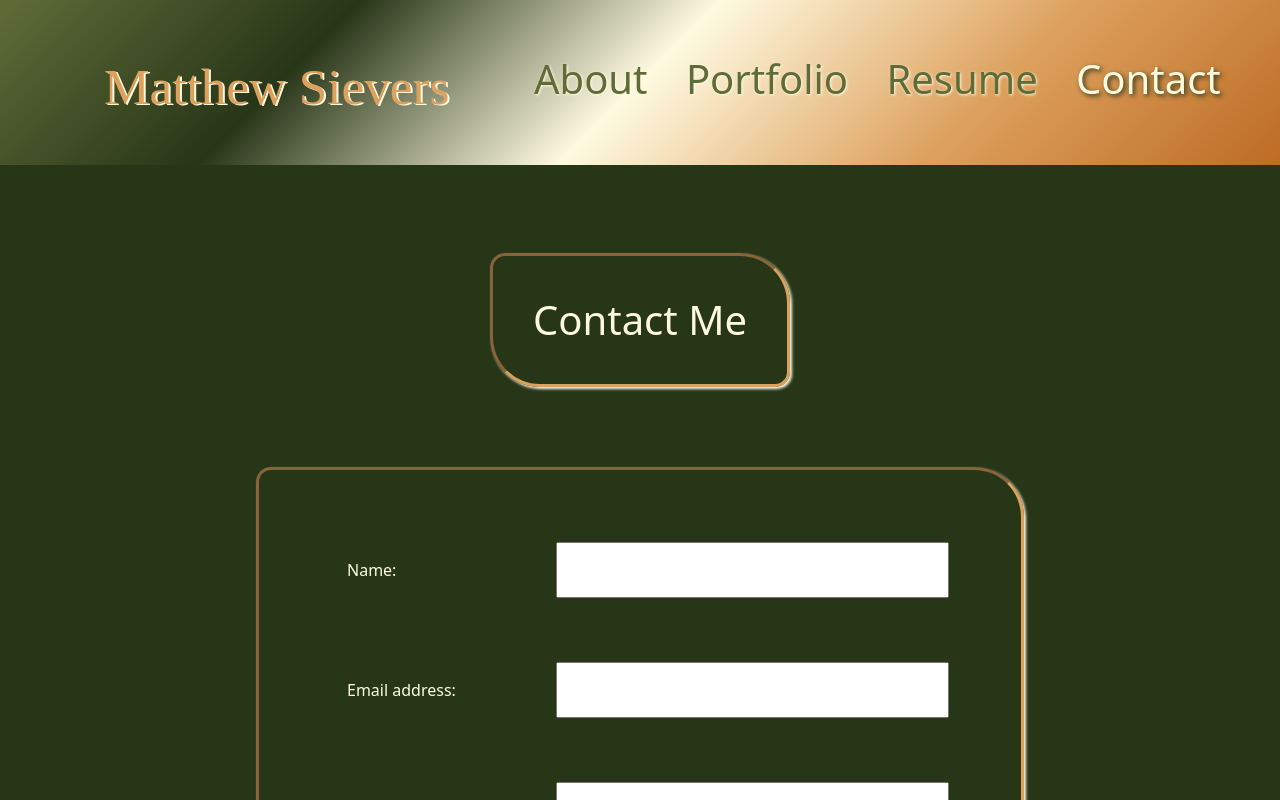
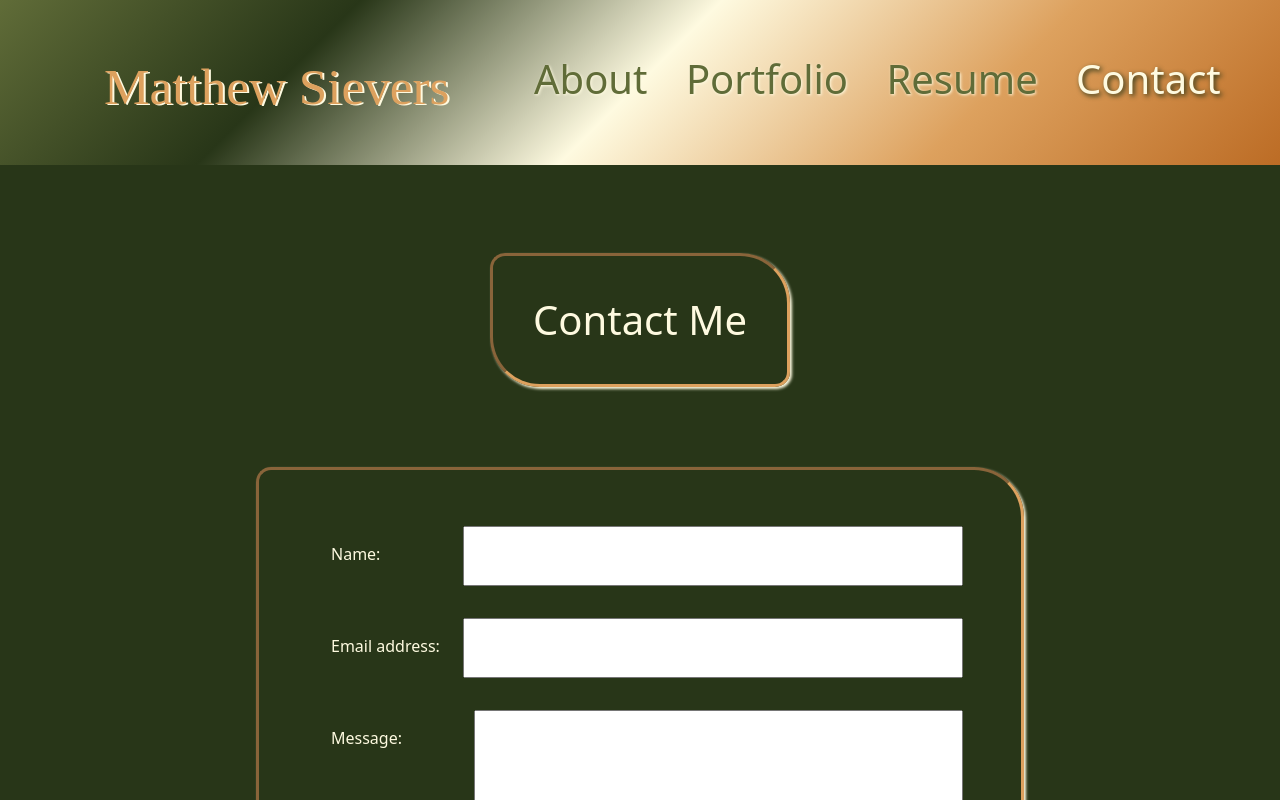
Before and after one commit to mattersievers/portfolio_v2.0, a React (Create React App) app: page / in a window 1280 px wide. Both pictures are taken after a click on the element "Contact". Shown: the top 800 px of the page. Built offline with nearby package versions, Linux system fonts and the light colour scheme; a web font is replaced by a local one.

Commit message:
fixed form styling

```diff
--- a/src/App.css
+++ b/src/App.css
@@ -251,13 +251,15 @@ box-shadow: -2px -2px 3px var(--cornsilk);
   margin: 5vmin;
   padding: 5vmin;
   width: 60vw;
+  flex-wrap: wrap;
 }
 
 #contact-form div{
   margin: 2vmin;
-  padding: 2vmin;
   display: flex;
   justify-content: center;
+  flex-wrap: wrap;
+  width: 95%;
 }
 
 #contact-form label{
@@ -266,11 +268,13 @@ box-shadow: -2px -2px 3px var(--cornsilk);
 }
 
 #contact-form textarea {
-  flex: 2;
+  flex: 2 auto;
+  padding: 2vmin;
 }
 
 #contact-form input{
-  flex:2;
+  flex: 2 auto;
+  padding: 2vmin;
 }
 
 #contact-form button{
```
